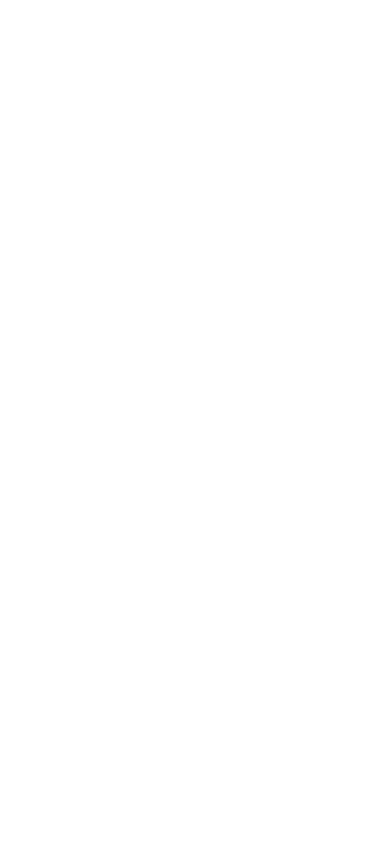
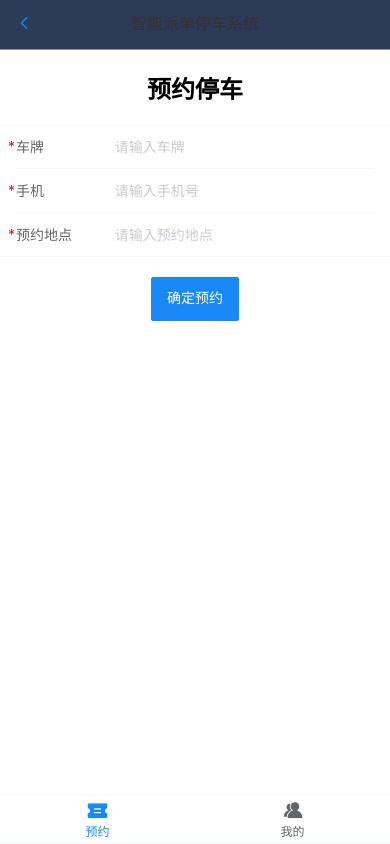
Before and after one commit to supercooler/supercool_ipds_frontend, a Vue app: page /customer-mobile in a window 390 px wide. Built offline with nearby package versions, Linux system fonts and the light colour scheme.

Commit message:
[LST]feat: add CustomerMobile page

```diff
--- a/src/main.js
+++ b/src/main.js
@@ -5,6 +5,8 @@
 import { post, get, myDelete, put } from "./config/axios";
 import ElementUI from "element-ui";
 import "element-ui/lib/theme-chalk/index.css";
+import Vant from "vant";
+import "vant/lib/index.css";
 
 Vue.prototype.$get = get;
 Vue.prototype.$post = post;
@@ -13,6 +15,7 @@
 
 Vue.config.productionTip = false;
 Vue.use(ElementUI);
+Vue.use(Vant);
 
 new Vue({
   router,
--- a/src/pages/Home.vue
+++ b/src/pages/Home.vue
@@ -12,7 +12,7 @@
         <router-view></router-view>
       </el-main>
     </el-container>
-    <el-footer>@super cool</el-footer>
+    <el-footer>super cool</el-footer>
   </el-container>
 </template>
 
--- /dev/null
+++ b/src/pages/mobile/customer/CustomerMobile.vue
@@ -0,0 +1,152 @@
+<template>
+  <div class="" style="text-align: center">
+    <nav-bar title="智能派单停车系统" left-arrow class="nav-bar"></nav-bar>
+    <span><h2>预约停车</h2></span>
+    <div style="text-align: center">
+      <van-cell-group>
+        <van-field
+          v-model="appointmentDto.plateNumber"
+          label="车牌"
+          placeholder="请输入车牌"
+          :required="true"
+          :error-message="errorMessage.plateNumber"
+          size="7"
+        ></van-field>
+        <van-field
+          v-model="appointmentDto.phone"
+          type="number"
+          label="手机"
+          placeholder="请输入手机号"
+          :required="true"
+          :error-message="errorMessage.phone"
+          size="11"
+        ></van-field>
+        <van-field
+          v-model="appointmentDto.address"
+          label="预约地点"
+          placeholder="请输入预约地点"
+          :required="true"
+          :error-message="errorMessage.address"
+        ></van-field>
+      </van-cell-group>
+    </div>
+    <van-tabbar v-model="active">
+      <van-tabbar-item icon="coupon">预约</van-tabbar-item>
+      <van-tabbar-item icon="friends">我的</van-tabbar-item> </van-tabbar
+    ><br />
+    <van-button type="info" @click="placeOrder">确定预约</van-button>
+  </div>
+</template>
+<script>
+import { NavBar, Dialog } from "vant";
+export default {
+  name: "CustomerMobile",
+  components: {
+    NavBar
+  },
+  data() {
+    return {
+      appointmentDto: {
+        plateNumber: "",
+        phone: "",
+        address: ""
+      },
+      isCheck: true,
+      active: 0,
+      inputStatus: { plateNumber: false, phone: false, address: false },
+      errorMessage: { plateNumber: "", phone: "", address: "" }
+    };
+  },
+  methods: {
+    placeOrder() {
+      this.checkAll();
+      if (
+        this.inputStatus.address &&
+        this.inputStatus.phone &&
+        this.inputStatus.plateNumber
+      ) {
+        this.showDialog();
+      }
+    },
+    showDialog() {
+      Dialog.confirm({
+        title: "确认预约",
+        message: "您确定要预约停车吗？"
+      })
+        .then(() => {
+          // on confirm
+        })
+        .catch(() => {
+          this.$message("取消操作");
+        });
+    },
+    checkAll() {
+      this.checkAddress();
+      this.checkPhone();
+      this.checkPlateNumber();
+    },
+    checkAddress() {
+      if (this.appointmentDto.address === "") {
+        this.errorMessage.address = "地址不能为空";
+      } else {
+        this.errorMessage.address = "";
+        this.inputStatus.address = true;
+      }
+    },
+    checkPlateNumber() {
+      if (this.appointmentDto.plateNumber === "") {
+        this.errorMessage.plateNumber = "车牌不能为空";
+      } else {
+        this.errorMessage.plateNumber = "";
+        this.inputStatus.plateNumber = true;
+      }
+    },
+    checkPhone() {
+      if (this.appointmentDto.phone === "") {
+        this.errorMessage.phone = "电话不能为空";
+        this.isCheck = false;
+      } else {
+        this.errorMessage.phone = "";
+        this.inputStatus.phone = true;
+      }
+    },
+    confirmOrder() {
+      this.$store.dispatch("createOrder", this.appointmentDto);
+    },
+    onClickLeft() {
+      this.$alert("开始");
+    },
+    onClickRight() {
+      this.$alert("结束");
+    }
+  },
+  watch: {
+    appointmentDto: {
+      handler() {
+        this.checkAll();
+      },
+      deep: true
+    }
+  }
+};
+</script>
+
+<style lang="less" scoped>
+.van-nav-bar {
+  height: 50px;
+  background-color: rgba(30, 44, 76, 0.93);
+  color: white;
+}
+
+&.van-nav-bar__text {
+  color: white;
+}
+
+&.van-nav-bar__title {
+  color: white;
+}
+
+&.van-icon-arrow-left:before {
+  color: white;
+}
+</style>
--- a/src/router.js
+++ b/src/router.js
@@ -4,6 +4,7 @@
 import ParkingLot from "./pages/ParkingLot.vue";
 import Login from "./pages/Login.vue";
 import Home from "./pages/Home.vue";
+import CustomerMobile from "./pages/mobile/customer/CustomerMobile";
 
 Vue.use(Router);
 
@@ -36,6 +37,11 @@
         { path: "parking-lot", component: ParkingLot },
         { path: "", component: ParkingBoy }
       ]
+    },
+    {
+      path: "/customer-mobile",
+      name: "customer-mobile",
+      component: CustomerMobile
     }
   ]
 });
--- a/src/store.js
+++ b/src/store.js
@@ -158,6 +158,11 @@
       myDelete("/parking-boys?id=" + id).then(() => {
         location.reload();
       });
+    },
+    createOrder: (context, appoinment) => {
+      post("/parking-oder", appoinment).then(response => {
+        context.commit("setResponse", response);
+      });
     }
   }
 });
```
